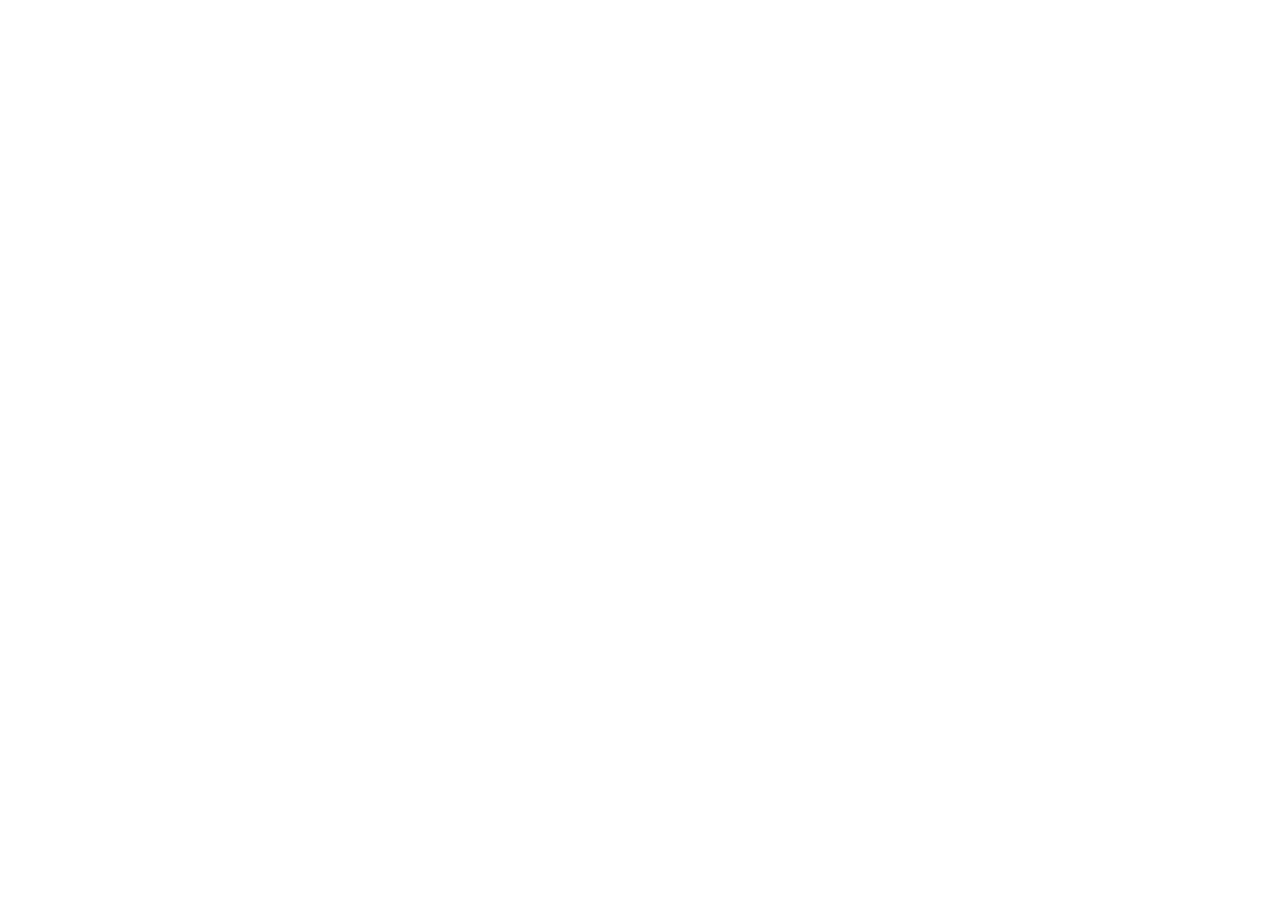
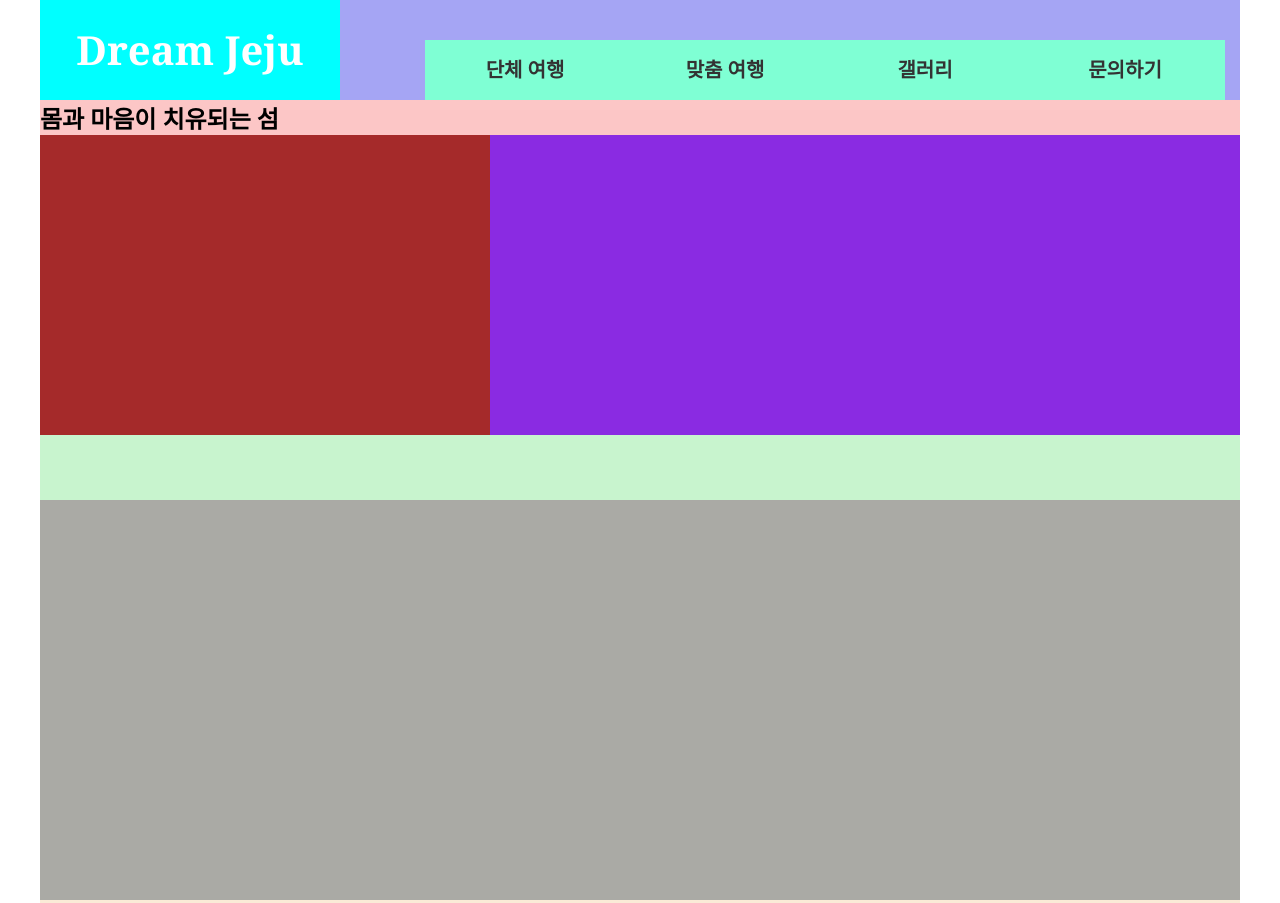
Before and after one commit to jungsaetbyeol/layout_ex1, a plain HTML site: page index.html in a window 1280 px wide. Shown: the top 903 px of the page. Before the commit the page ends 800 px from the top, so only its background shows below. Drawn offline with Linux system fonts and the light colour scheme.

Commit message:
레이아웃 영역
상단 완료 / 메인 영역 수정중

```diff
--- a/css/style.css
+++ b/css/style.css
@@ -1 +1,120 @@
 @charset "utf-8";
+* {
+  padding: 0;
+  margin: 0;
+  box-sizing: border-box;
+}
+ul,
+li {
+  list-style: none;
+}
+a {
+  color: #333;
+  text-decoration: none;
+}
+/* 전체레이아웃 */
+.container {
+  width: 1200px;
+  height: 1000px;
+  background-color: antiquewhite;
+  margin: auto;
+}
+/* 상단 */
+.header {
+  width: 100%;
+  height: 100px;
+  background-color: #045;
+}
+/* 로고 */
+.logo {
+  width: 300px;
+  background-color: aqua;
+  float: left;
+}
+.logo h1 {
+  font-size: 40px;
+  color: #fff;
+  font-family: Georgia, "Times New Roman", Times, serif;
+  line-height: 100px;
+  text-align: center;
+}
+/* 메뉴 */
+nav {
+  position: relative;
+  width: 900px;
+  background-color: rgb(165, 165, 244);
+  float: right;
+  height: 100%;
+}
+#topMenu {
+  position: absolute;
+  top: 0;
+  right: 15px;
+  width: calc(100% - 100px);
+  height: 60px;
+  margin-top: 40px;
+  background-color: rgb(253, 163, 235);
+}
+#topMenu li a {
+  width: calc(100% / 4);
+  float: left;
+  /* height: 60px; */
+  line-height: 60px;
+  text-align: center;
+  font-size: 20px;
+  font-weight: bold;
+
+  background-color: aquamarine;
+}
+
+#topMenu li a:hover {
+  background-color: rgb(57, 115, 96);
+  color: #fff;
+}
+/* 메인 */
+.contents {
+  width: 100%;
+  height: 800px;
+  background-color: rgb(228, 221, 252);
+}
+/* hilling */
+.hilling {
+  width: 100%;
+  height: calc(100% / 2);
+  background-color: rgb(200, 244, 206);
+}
+.hilling h2 {
+  background-color: rgb(252, 198, 198);
+}
+/* 설명 */
+.decripton {
+  width: 100%;
+  height: 300px;
+  background-color: blueviolet;
+}
+.dec-img {
+  float: left;
+  width: 450px;
+  height: 100%;
+  background-color: brown;
+}
+.dec-detial {
+  float: left;
+  width: calc(100% - 450px);
+  height: 100%;
+  background-color: cadetblue;
+}
+.detail-top {
+    height: calc(100% / 2);
+    background-color: chartreuse;
+}
+.detial-bottom {
+    height: calc(100% / 2);
+    background-color: rgb(46, 79, 13);
+}
+/* activity */
+.activity {
+  height: calc(100% / 2);
+  background-color: rgb(170, 170, 165);
+}
+/* 하단 */
--- a/index.html
+++ b/index.html
@@ -1,11 +1,54 @@
 <!DOCTYPE html>
 <html lang="ko">
-<head>
-    <meta charset="UTF-8">
-    <meta name="viewport" content="width=device-width, initial-scale=1.0">
-    <title>Document</title>
-</head>
-<body>
-    <!-- 레이아웃 -->
-</body>
+  <head>
+    <meta charset="UTF-8" />
+    <meta name="viewport" content="width=device-width, initial-scale=1.0" />
+    <title>드림 제주</title>
+    <link rel="stylesheet" href="css/style.css" />
+  </head>
+  <body>
+    <!--전체 레이아웃 -->
+    <div class="container">
+      <!-- 상단 -->
+      <header class="header">
+        <!-- 로고 -->
+        <div class="logo">
+          <a href="#">
+            <h1>Dream Jeju</h1>
+          </a>
+        </div>
+        <!-- 메뉴 -->
+        <nav>
+          <ul id="topMenu">
+            <li><a href="#">단체 여행</a></li>
+            <li><a href="#">맞춤 여행</a></li>
+            <li><a href="#">갤러리</a></li>
+            <li><a href="#">문의하기</a></li>
+          </ul>
+        </nav>
+      </header>
+
+      <!-- 메인 -->
+      <main class="contents">
+        <!-- 힐링 -->
+         <section class="hilling">
+            <!-- 타이틀 -->
+             <h2>몸과 마음이 치유되는 섬</h2>
+             <!-- 설명 -->
+              <div class="decripton">
+                <!-- 설명 이미지 -->
+                 <div class="dec-img">
+                    <img src="" alt="">
+                 </div>
+                 <!-- 자세한 설명 -->
+                  <div class="dec-detail"></div>
+              </div>
+         </section>
+         <!-- 액티비티 -->
+          <section class="activity"></section>
+      </main>
+      <!-- 하단 -->
+      <footer class="footer"></footer>
+    </div>
+  </body>
 </html>
```
